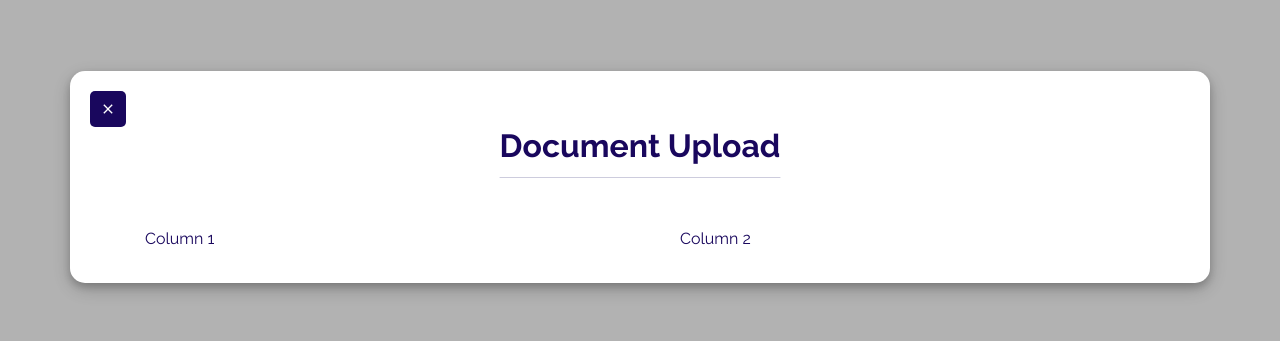
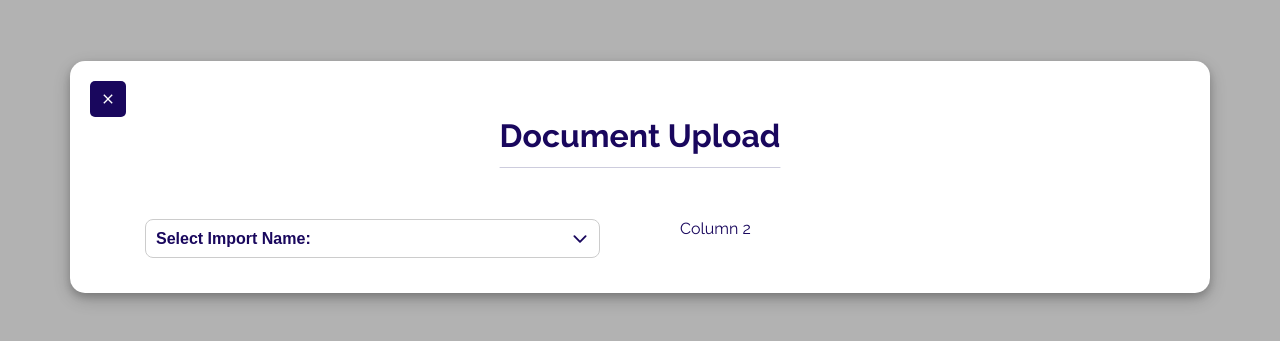
Before and after one commit to ixaxtav/sh-upload-form, a React (Vite) app: page / in a window 1280 px wide. Shown: the part 223-564 px from the top of the page. Built offline with nearby package versions, Linux system fonts and the light colour scheme.

Commit message:
Add select import name

```diff
--- a/src/App.tsx
+++ b/src/App.tsx
@@ -1,5 +1,5 @@
 import { useState } from "react";
-import { Modal, Button, Heading } from "./components";
+import { Modal, Button, Heading, Select } from "./components";
 import { MdClose } from "react-icons/md";
 import { CenterContainer } from "./layouts/CenterContainer";
 import { Row } from "./layouts/Row";
@@ -17,7 +17,33 @@ function App() {
         </Button>
         <Heading>Document Upload</Heading>
         <Row>
-          <Column>Column 1</Column>
+          <Column>
+            <Select
+              placeholder="Select Import Name:"
+              options={[
+                {
+                  label: "Testing Name 1",
+                  value: "Testing Name 1",
+                },
+                {
+                  label: "Testing Name 2",
+                  value: "Testing Name 2",
+                },
+                {
+                  label: "Testing Name 3",
+                  value: "Testing Name 3",
+                },
+                {
+                  label: "Testing Name 4",
+                  value: "Testing Name 4",
+                },
+              ]}
+              bold
+              onChange={(e) => {
+                console.log(e.target.value);
+              }}
+            />
+          </Column>
           <Column>Column 2</Column>
         </Row>
       </Modal>
--- /dev/null
+++ b/src/components/Select.tsx
@@ -0,0 +1,60 @@
+import styled, { css } from "styled-components";
+import { IoChevronDown } from "react-icons/io5";
+
+const SelectContainer = styled.div`
+  width: 100%;
+  display: inline-block;
+  position: relative;
+`;
+
+const CustomSelect = styled.select<{ bold: boolean }>`
+  appearance: none;
+  background-color: transparent;
+  border: 1px solid #ccc;
+  border-radius: 8px;
+  padding: 10px 40px 10px 10px;
+  color: #19075d;
+  width: 100%;
+  font-size: 16px;
+  ${({ bold }) =>
+    bold &&
+    css`
+      font-weight: 700;
+    `};
+  &:focus {
+    outline: none;
+  }
+`;
+
+const ChevronIcon = styled(IoChevronDown)`
+  position: absolute;
+  right: 10px;
+  top: 50%;
+  transform: translateY(-50%);
+  pointer-events: none;
+  color: #19075d;
+`;
+
+type SelectProps = {
+  placeholder?: string;
+  options: { value: string; label: string }[];
+  value?: string;
+  bold?: boolean;
+  onChange: (event: React.ChangeEvent<HTMLSelectElement>) => void;
+};
+
+export const Select = ({ placeholder, value, bold = false, options, onChange }: SelectProps) => {
+  return (
+    <SelectContainer>
+      <CustomSelect onChange={onChange} value={value} bold={bold}>
+        <option value="">{placeholder}</option>
+        {options.map((option) => (
+          <option key={option.value} value={option.value}>
+            {option.label}
+          </option>
+        ))}
+      </CustomSelect>
+      <ChevronIcon size="20px" />
+    </SelectContainer>
+  );
+};
--- a/src/components/index.tsx
+++ b/src/components/index.tsx
@@ -1,3 +1,4 @@
 export * from "./Modal";
 export * from "./Button";
 export * from "./Heading";
+export * from "./Select";
```
